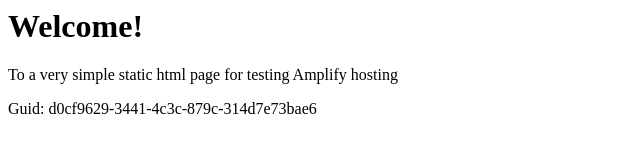
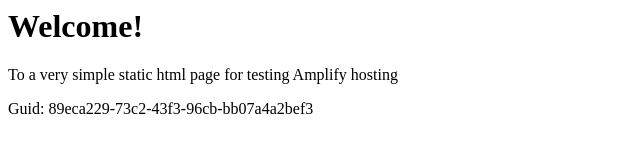
Before and after one commit to aws-aemilia-mxp/Github-PR-Commit-Integration-Test-DoNotTouch-GithubWebhookPreviewCanaryTest-v1-prod-eu-south-1, a website: page src/index.html in a window 1280 px wide. Shown: the full height of the page, 0-640 px from the left. Drawn offline with Linux system fonts and the light colour scheme.

Commit message:
commit from integ tests

```diff
--- a/src/index.html
+++ b/src/index.html
@@ -12,6 +12,6 @@
 <body>
     <h1>Welcome!</h1>
     <p>To a very simple static html page for testing Amplify hosting</p>
-    <p>Guid: d0cf9629-3441-4c3c-879c-314d7e73bae6</p></body>
+    <p>Guid: 89eca229-73c2-43f3-96cb-bb07a4a2bef3</p></body>
 
 </html>
```
